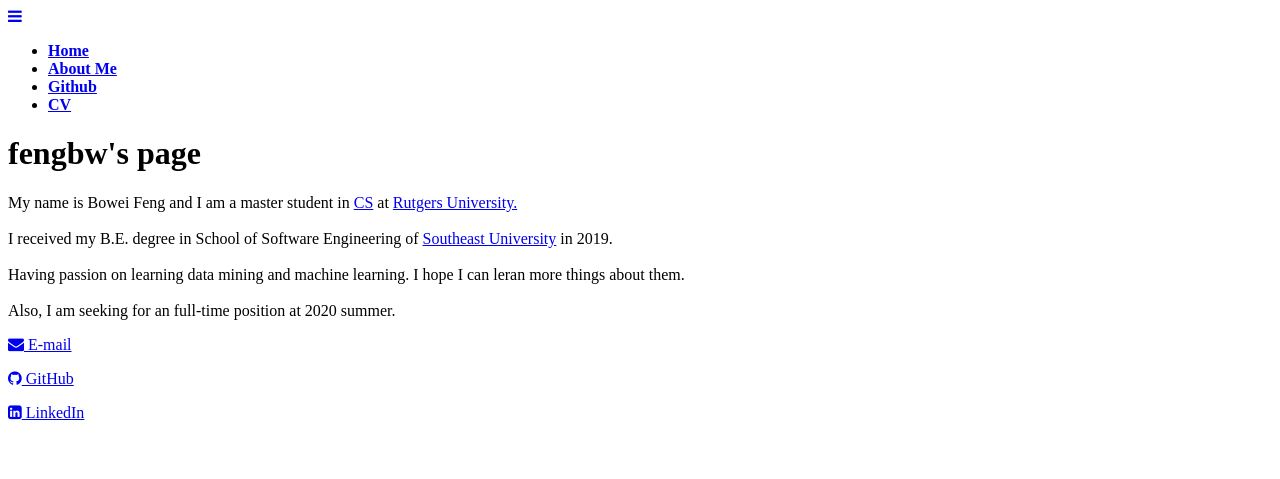
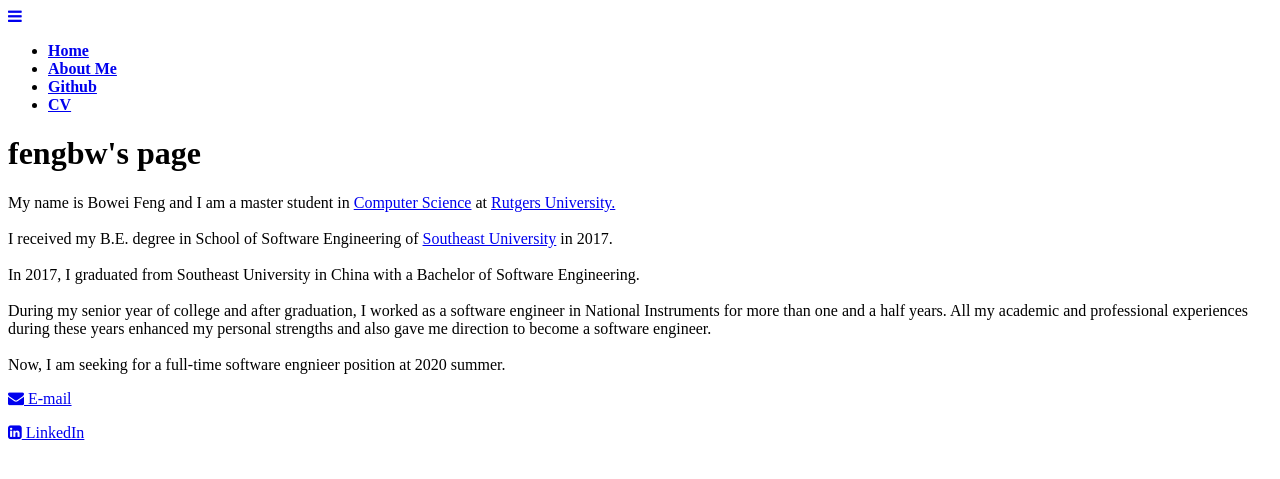
Before and after one commit to fengbw/PersonalPage, a Jekyll site: the page about/index.html, which Jekyll copies as it is, in a window 1280 px wide. Shown: the top 479 px of the page. Built offline with Jekyll 4.4.1, drawn with Linux system fonts in a browser that asks for light colours; nearby versions of some CDN libraries; comment, search, counter and statistics services are not loaded; a style sheet for code colours, icons or effects is not loaded.

Commit message:
[modify] about page

```diff
--- a/about/index.html
+++ b/about/index.html
@@ -98,7 +98,7 @@
 
 My name is Bowei Feng and I am a master student in
 <a href="http://www.cs.rutgers.edu/" target="_blank">
-CS</a>
+Computer Science</a>
 at
 <a href="https://www.rutgers.edu" target="_blank">
 Rutgers University.
@@ -111,13 +111,16 @@ School of Software Engineering
 </a>
  of
 <a href="https://cose.seu.edu.cn/" target="_blank">Southeast University</a>
-in 2019.
+in 2017.
 <br>
 <br>
-Having passion on learning data mining and machine learning. I hope I can leran more things about them.
+In 2017, I graduated from Southeast University in China with a Bachelor of Software Engineering.
 <br>
 <br>
-Also, I am seeking for an full-time position at 2020 summer.
+During my senior year of college and after graduation, I worked as a software engineer in National Instruments for more than one and a half years. All my academic and professional experiences during these years enhanced my personal strengths and also gave me direction to become a software engineer.
+<br>
+<br>
+Now, I am seeking for a full-time software engnieer position at 2020 summer.
 <br>
 </div>
 
@@ -133,10 +136,6 @@ Also, I am seeking for an full-time position at 2020 summer.
   <div class="wrapper">
     <div class="site-navigation" target="_blank">
       <p><a href="mailto:bowei.feng@rutgers.edu"><i class="fa fa-envelope"></i> E-mail</a></p>
-    </div>
-
-    <div class="site-contact" target="_blank">
-      <p><a href="https://www.github.com/fengbw"><i class="fa fa-github"></i> GitHub</a></p>
     </div>
 
    <div class="site-signature" target="_blank">
```
